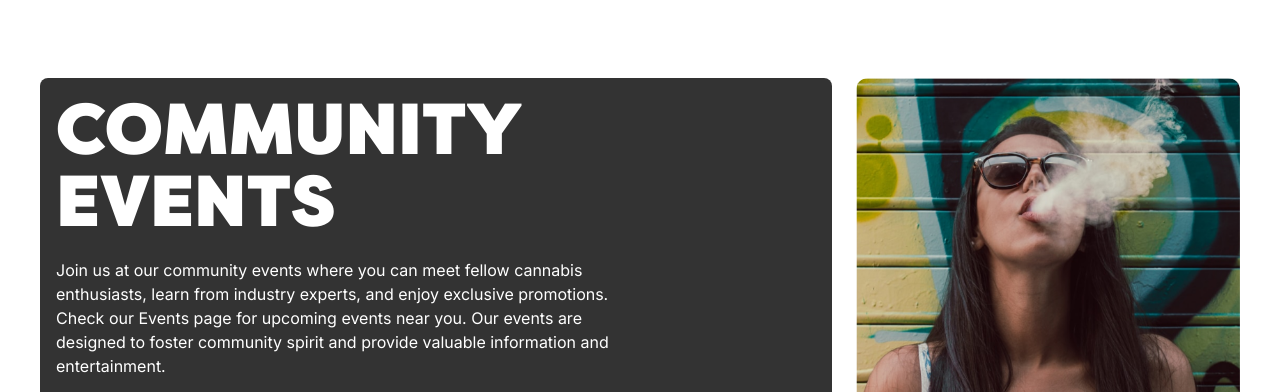
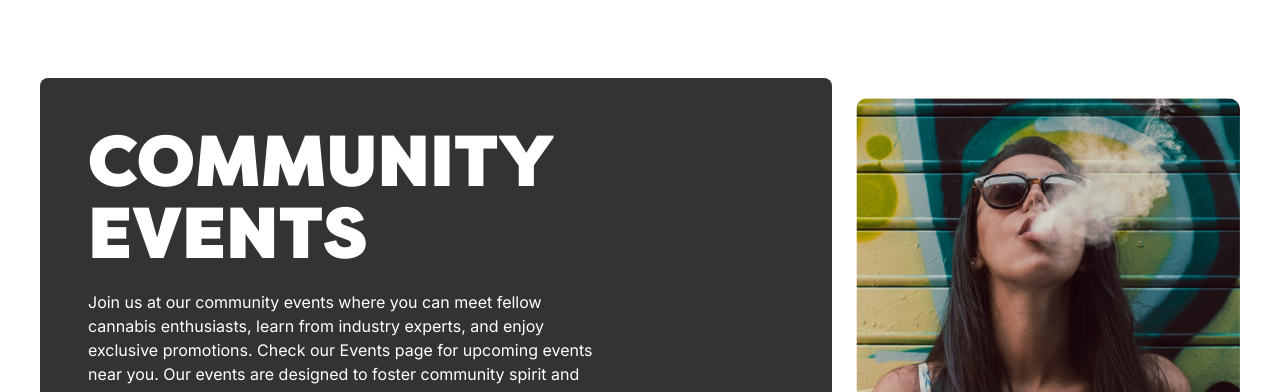
Before and after one commit to FrontierUI/paradise-blue, a plain HTML site: page index.html in a window 1280 px wide. Shown: the part 3767-4159 px from the top of the page. Drawn offline with nearby package versions, Linux system fonts and the light colour scheme.

Commit message:
newswletter input bg-color changed

```diff
--- a/assets/css/deviceResponsive.css
+++ b/assets/css/deviceResponsive.css
@@ -1,3 +1,9 @@
+@media screen and (min-width: 1027px) {
+  .pad3 {
+    padding: 3rem !important;
+  }
+}
+
 @media screen and (min-width: 1299px) and (max-width: 1390px) {
   .paradiseHeroSec {
     height: 82vh !important;
--- a/assets/css/globals.css
+++ b/assets/css/globals.css
@@ -367,5 +367,5 @@ a.greenActive {
 }
 
 .newsLetter-input {
-  background: #adc4b8 !important;
+  background: #e6e6e6 !important;
 }
--- a/index.html
+++ b/index.html
@@ -709,7 +709,7 @@
           <div class="row flex items-center justify-center py-6 lg:py-10">
             <div class="grid grid-cols-12 gap-6">
               <div
-                class="col-span-12 lg:col-span-8 relative w-full bg-[#333333] text-white flex flex-col items-start justify-start p-3 lg:p-16 rounded-lg space-y-3 lg:space-y-5"
+                class="col-span-12 lg:col-span-8 relative w-full bg-[#333333] text-white flex flex-col items-start justify-start p-3 pad3 rounded-lg space-y-3 lg:space-y-5"
               >
                 <div class="flex flex-col">
                   <h1 class="filsonBlack text-5xl lg:text-7xl uppercase">
```
